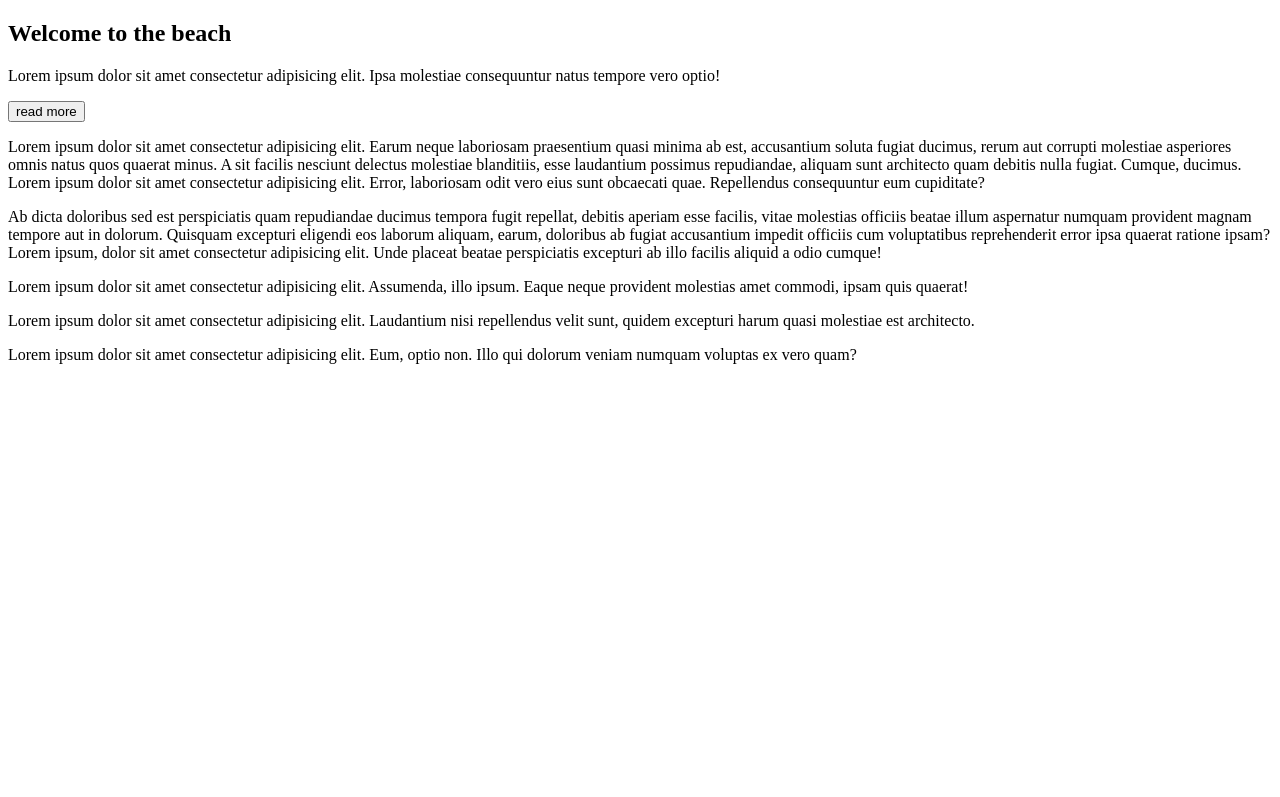
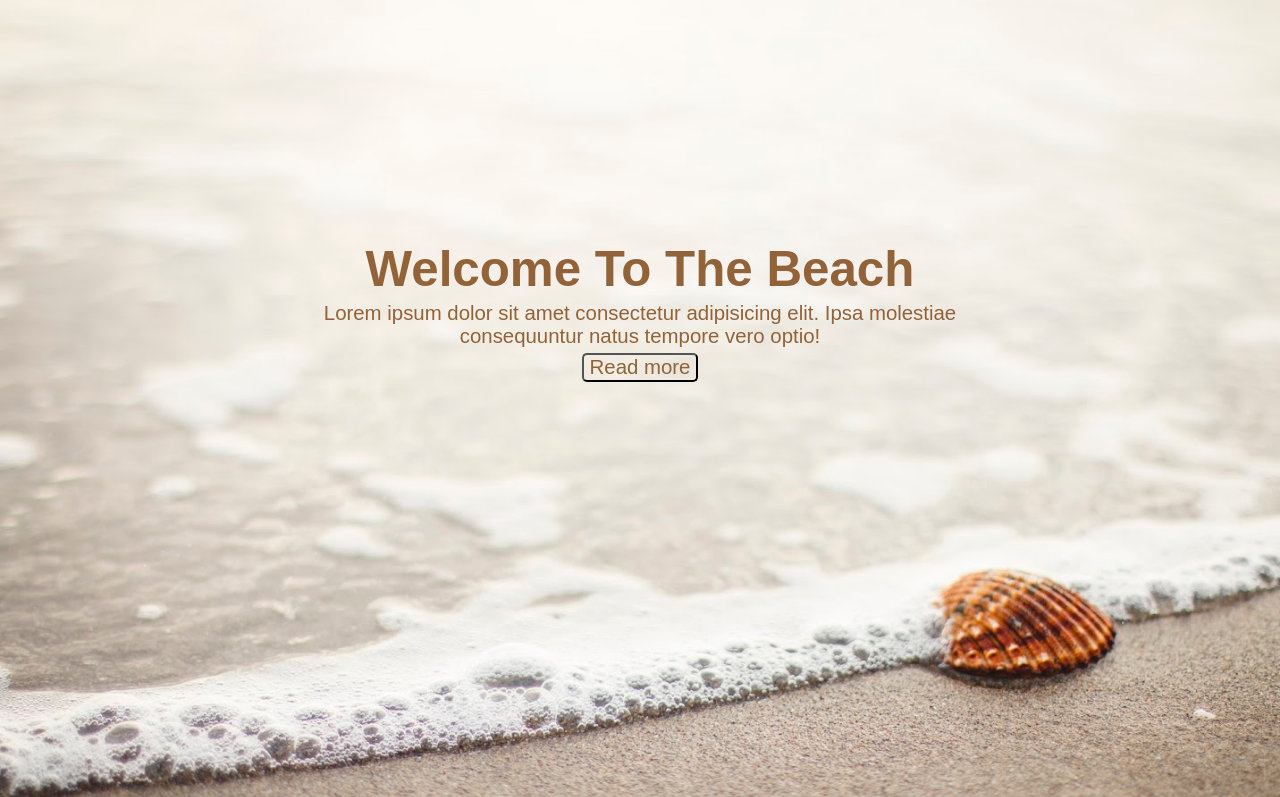
Before and after one commit to valentynaha/fc-landing-page-dz, a plain HTML site: page index.html in a window 1280 px wide. Shown: the top 797 px of the page. Drawn offline with Linux system fonts and the light colour scheme.

Commit message:
add style

```diff
--- a/index.html
+++ b/index.html
@@ -10,15 +10,17 @@
     <header></header>
     <main>
       <section class="wrapperTop">
+        <div class="contentBox">
         <h1 class="mainText">Welcome to the beach</h1>
         <p class="text">
           Lorem ipsum dolor sit amet consectetur adipisicing elit. Ipsa
           molestiae consequuntur natus tempore vero optio!
         </p>
-        <button class="readMore">read more</button>
+        <button class="readMore">Read more</button>
+    </div>
       </section>
       <section class="wrapperBottom">
-        <p class="text">
+        <p class="text textBgc">
           Lorem ipsum dolor sit amet consectetur adipisicing elit. Earum neque
           laboriosam praesentium quasi minima ab est, accusantium soluta fugiat
           ducimus, rerum aut corrupti molestiae asperiores omnis natus quos
@@ -38,18 +40,18 @@
           amet consectetur adipisicing elit. Unde placeat beatae perspiciatis
           excepturi ab illo facilis aliquid a odio cumque!
         </p>
-        <div>
-          <p class="text">
+        <div class="textBox">
+          <p class="text textBgc bottomText" >
             Lorem ipsum dolor sit amet consectetur adipisicing elit. Assumenda,
             illo ipsum. Eaque neque provident molestias amet commodi, ipsam quis
             quaerat!
           </p>
-          <p class="text">
+          <p class="text bottomText">
             Lorem ipsum dolor sit amet consectetur adipisicing elit. Laudantium
             nisi repellendus velit sunt, quidem excepturi harum quasi molestiae
             est architecto.
           </p>
-          <p class="text">
+          <p class="text textBgc bottomText">
             Lorem ipsum dolor sit amet consectetur adipisicing elit. Eum, optio
             non. Illo qui dolorum veniam numquam voluptas ex vero quam?
           </p>
--- a/style.css
+++ b/style.css
@@ -0,0 +1,67 @@
+body {
+  box-sizing: border-box;
+  margin: 0;
+  font-family: Arial, Helvetica, sans-serif;
+  font-size: 17px;
+  color: #926239;
+}
+
+h1,
+p {
+  margin: 0;
+  padding: 0;
+}
+
+.wrapperTop {
+  width: 100vw;
+  height: 100vh;
+  background-image: url("./assets/beachshowcase.jpg");
+  background-repeat: no-repeat;
+  background-position: center;
+  background-size: cover;
+}
+
+.contentBox {
+  max-width: 700px;
+  height: 100%;
+  margin-left: auto;
+  margin-right: auto;
+  text-align: center;
+  padding-top: 30vh;
+}
+
+.mainText {
+  text-transform: capitalize;
+  font-size: 2.9em;
+}
+
+.text {
+  font-size: 1.2em;
+  padding: 5px;
+}
+
+.readMore {
+  font-size: 1.2em;
+
+  color: inherit;
+  background-color: inherit;
+  border-radius: 5px;
+}
+
+.wrapperBottom {
+  text-align: center;
+}
+
+.textBgc {
+  color: #f4f4f4;
+  background-color: #926239;
+}
+
+.textBox {
+  width: 100vw;
+}
+
+.bottomText {
+  display: inline-block;
+  width: 30%;
+}
```
